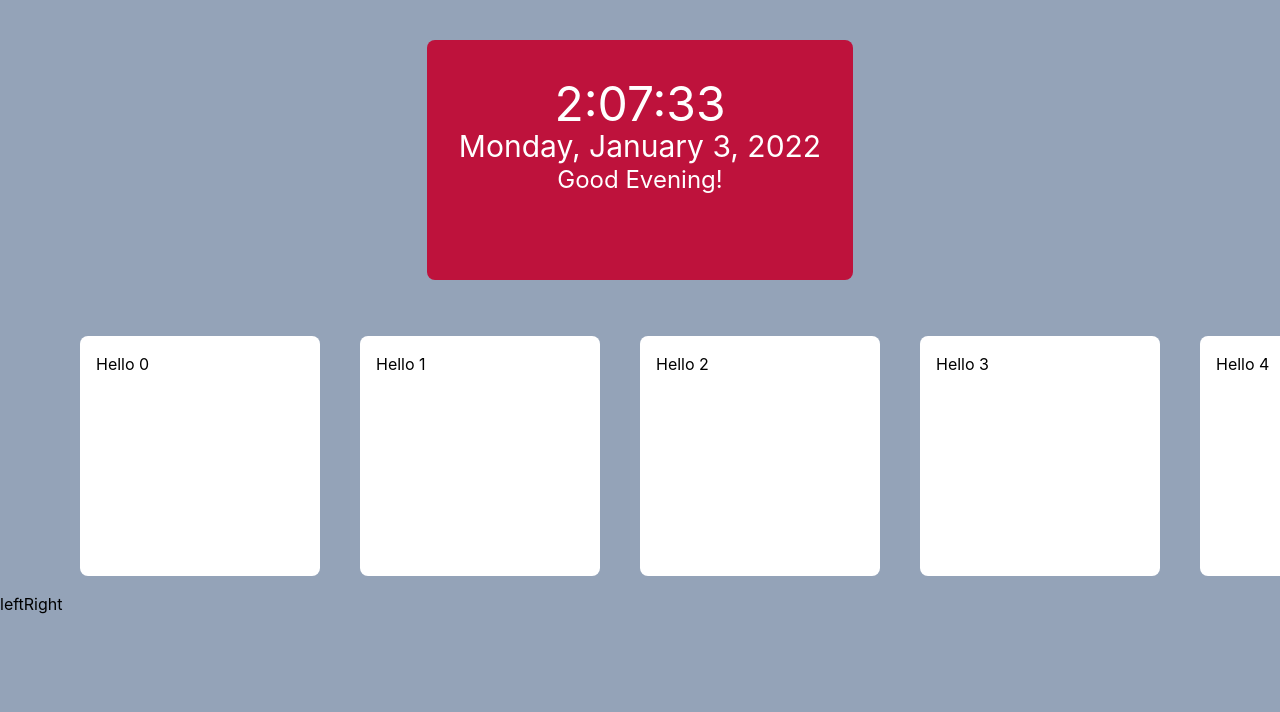
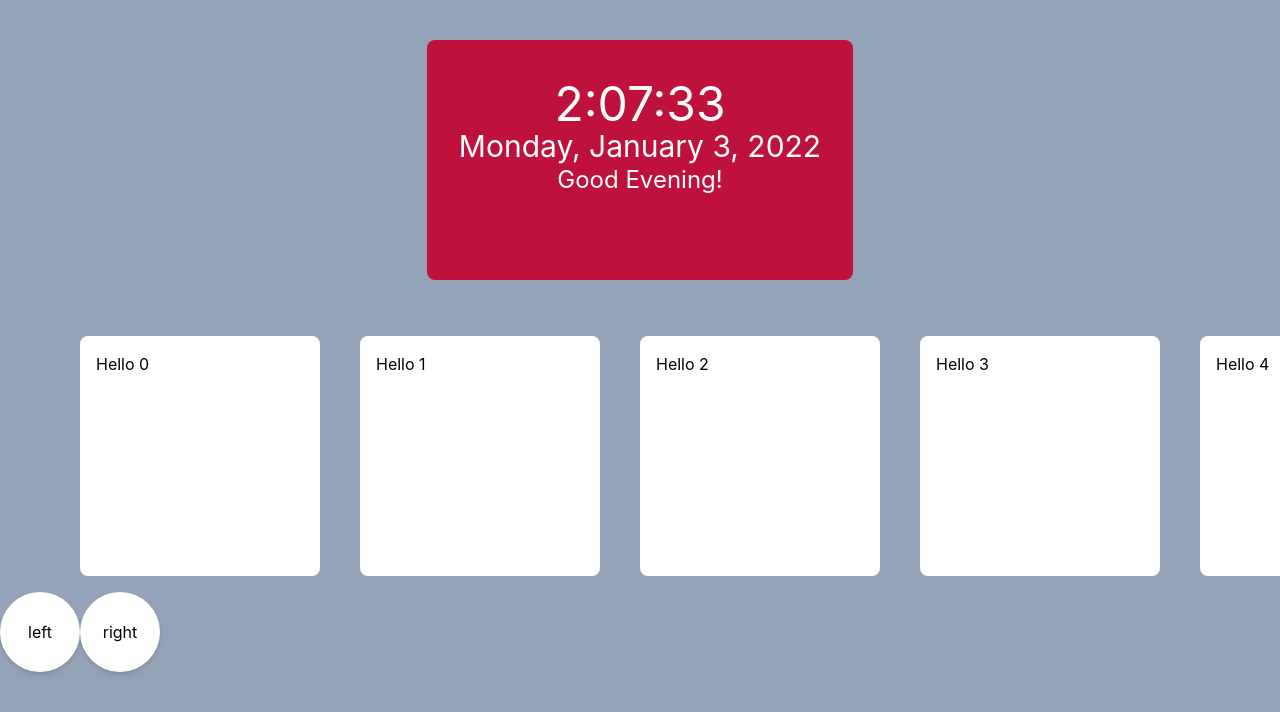
Before and after one commit to Bestest-Study-Group/bestest-chrome-extension, a React (Create React App) app: page / in a window 1280 px wide. Shown: the top 712 px of the page. Built offline with nearby package versions, Linux system fonts and the light colour scheme.

Commit message:
scrolling animation

```diff
--- a/src/App.tsx
+++ b/src/App.tsx
@@ -6,7 +6,7 @@ import TimeDisplay from './templateComponents/TimeDisplay';
 
 function App() {
 	return (
-		<div className="bg-slate-400 h-screen">
+		<div className="bg-slate-400 h-screen scroll-smooth">
 			<TimeDisplay/>
 			<DummyCards/>
 		</div>
--- a/src/templateComponents/CardRow.tsx
+++ b/src/templateComponents/CardRow.tsx
@@ -1,22 +1,38 @@
 import React, { ReactElement, useEffect, useRef, useState } from "react";
 
-function CardRow(props:any){
+function CardRow(props: any) {
 
     const ref = useRef<any>(null)
 
-    const scroll = (scrollOffset:number) => {
-        if(ref && ref.current){
-            ref.current.scrollLeft += scrollOffset;
+    const scroll = (scroll: number) => {
+        if (ref && ref.current) {
+            let totalScroll = 0
+            let scrollAmount = scroll / 20
+            let slideTimer = setInterval(function () {
+                ref.current.scrollLeft += scrollAmount;
+                totalScroll += scrollAmount;
+                if (Math.abs(totalScroll) >= Math.abs(scroll)) {
+                    window.clearInterval(slideTimer);
+                }
+            }, 25);
         }
 
-      };
-    return(
+    };
+    return (
         <div>
             <div className="grid grid-rows-1 grid-flow-col px-20 py-4 gap-10 overflow-x-hidden" ref={ref}>
                 {props.children}
             </div>
-            <button onClick={()=>scroll(-200)}>left</button>
-            <button onClick={()=>scroll(200)}>Right</button>
+            <button
+                className="bg-white w-20 h-20 rounded-full shadow-md "
+                onClick={() => scroll(-600)}>
+                left
+            </button>
+            <button
+                className="bg-white w-20 h-20 rounded-full shadow-md"
+                onClick={() => scroll(600)}>
+                right
+            </button>
 
         </div>
     )
```
